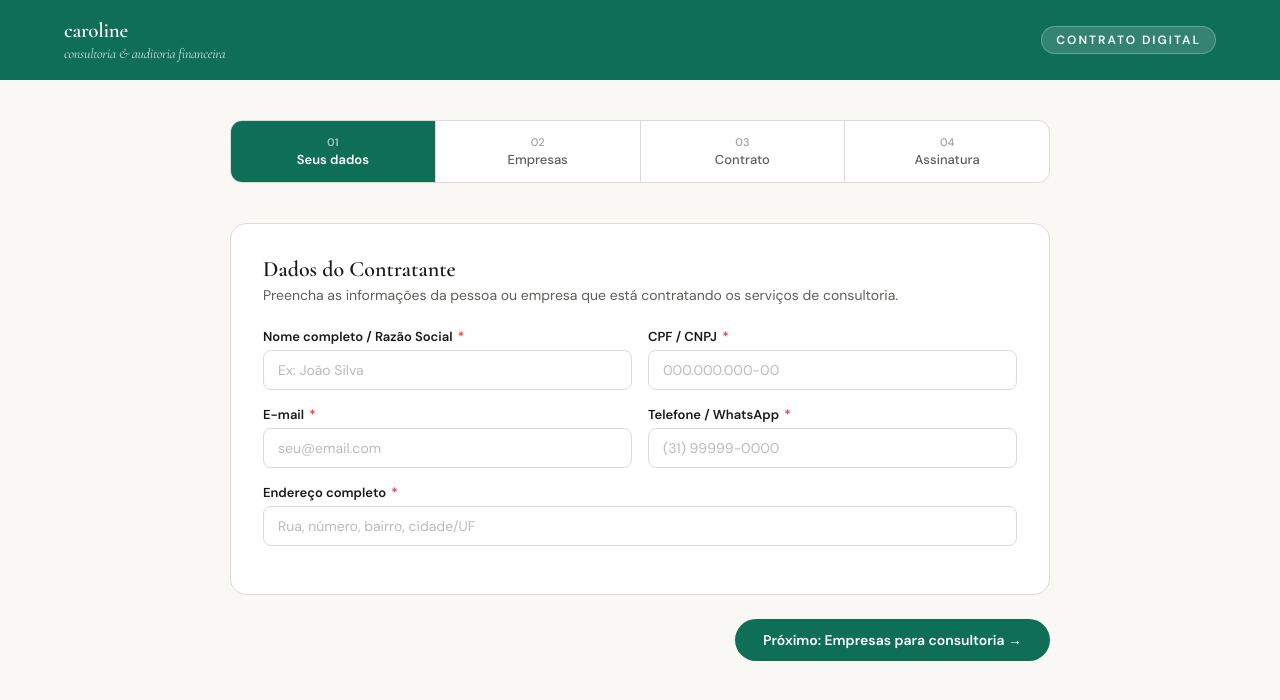
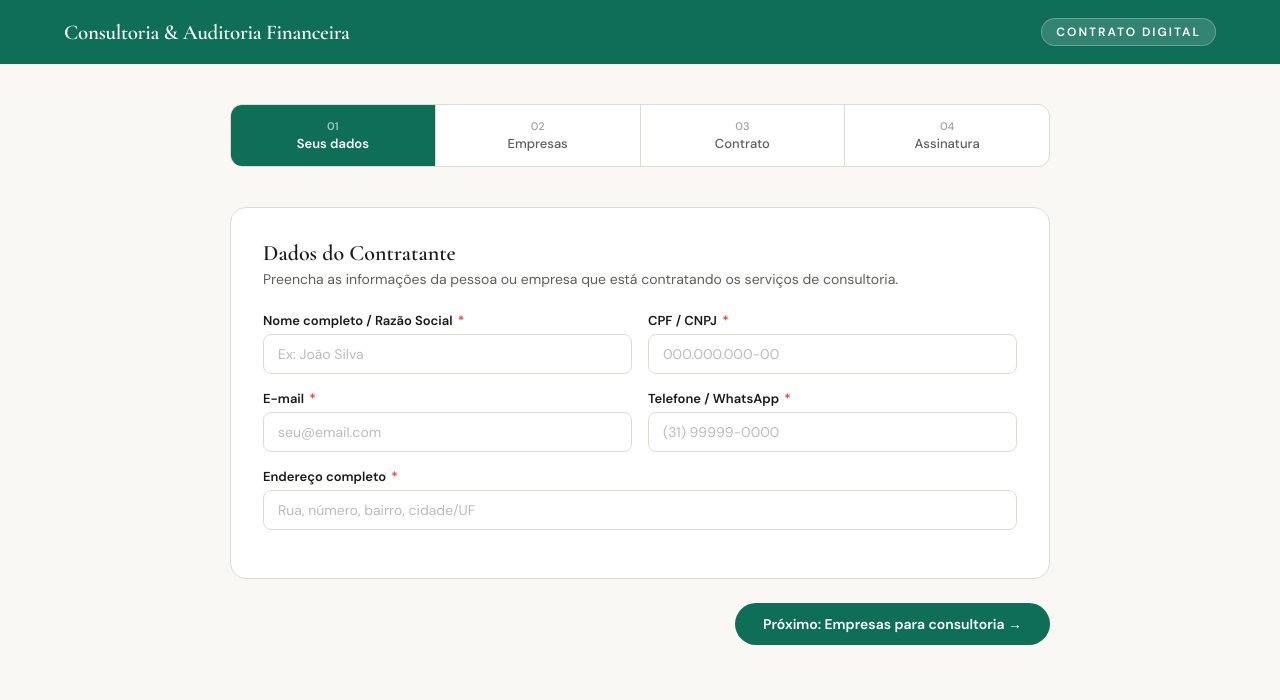
Before and after one commit to liparini/consultoria, a plain HTML site: page index.html in a window 1280 px wide. Drawn offline with nearby package versions, Linux system fonts and the light colour scheme.

Commit message:
Update logo text in index.html

```diff
--- a/index.html
+++ b/index.html
@@ -131,7 +131,7 @@ input::placeholder{color:#bbb}
 <body>
 
 <div class="header">
-  <div class="logo">caroline<span>consultoria & auditoria financeira</span></div>
+  <div class="logo">Consultoria & Auditoria Financeira</div>
   <div class="header-tag">Contrato Digital</div>
 </div>
 
```
